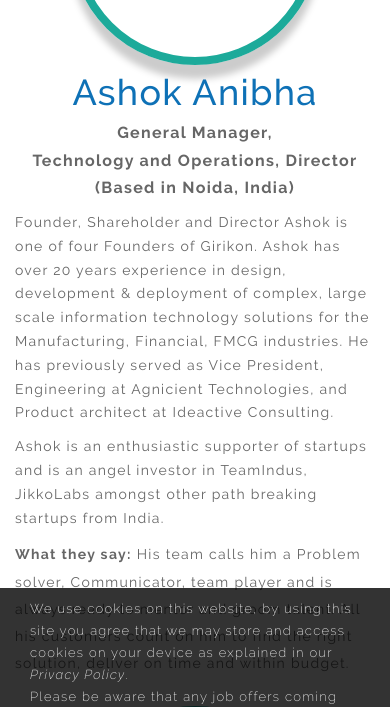
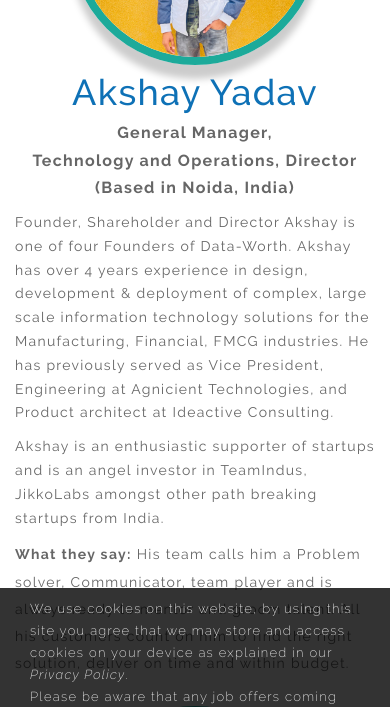
Before and after one commit to 2809akshayyadav/Data-Wort-, a PHP site: page /team.php in a window 390 px wide. Shown: the part 462-1169 px from the top of the page. Run offline with PHP 8.4, Linux system fonts and the light colour scheme; some libraries are stand-ins or nearby versions.

Commit message:
Data Worth

```diff
--- a/team.php
+++ b/team.php
@@ -53,17 +53,17 @@ include '.\include\header.html';
               </div>
               <div class="row">
                 <div class="col-md-6 col-sm-12 fx animated fadeInUp management" data-animate="fadeInUp">
-                  <div class="member-pp"><img src="images/ashok-anibha.jpg" alt=""></div>
-                  <h1 class="text-center">Ashok Anibha</h1>
+                  <div class="member-pp"><img src="images\IMG-20240103-WA0005.jpg" alt=""></div>
+                  <h1 class="text-center">Akshay Yadav</h1>
                   <div class="text-center"><strong>General Manager,</strong></div>
                   <div class="text-center"><strong>Technology and Operations, Director (Based in Noida, India)</strong>
                   </div>
-                  <p class="text-left">Founder, Shareholder and Director Ashok is one of four Founders of Girikon. Ashok
-                    has over 20 years experience in design, development &amp; deployment of complex, large scale
+                  <p class="text-left">Founder, Shareholder and Director Akshay is one of four Founders of Data-Worth. Akshay
+                    has over 4 years experience in design, development &amp; deployment of complex, large scale
                     information technology solutions for the Manufacturing, Financial, FMCG industries. He has
                     previously served as Vice President, Engineering at Agnicient Technologies, and Product architect at
                     Ideactive Consulting.</p>
-                  <p class="text-left">Ashok is an enthusiastic supporter of startups and is an angel investor in
+                  <p class="text-left">Akshay is an enthusiastic supporter of startups and is an angel investor in
                     TeamIndus, JikkoLabs amongst other path breaking startups from India.</p> <span><strong>What they
                       say:</strong> His team calls him a Problem solver, Communicator, team player and is always ready
                     to mentor and groom talent. All his customers count on him to find the right solution, deliver on
@@ -85,65 +85,6 @@ include '.\include\header.html';
                     make the working environment an enjoyable experience. What a great place to work!</span>
                 </div>
               </div>
-              <div class="row">
-                <div class="col-md-6 col-sm-12 fx animated fadeInUp management" data-animate="fadeInUp">
-                  <div class="member-pp"><img src="images/alankar-anibha.jpg" alt=""></div>
-                  <h1 class="text-center">Alankar Anibha </h1>
-                  <div class="text-center"><strong>Delivery and Service,</strong></div>
-                  <div class="text-center"><strong>Director (Based in Phoenix, USA) </strong></div>
-                  <p class="text-left">Founder, Shareholder and Director, is one of four team members who founded
-                    Girikon. Alankar has 20+ experience in Information Technology. Starting as an avid Java Programmer,
-                    Alankar has played multiple roles in the IT Services industry in different Industry domains and
-                    Technology Platforms. Prior to Girikon, Alankar managed many Enterprise level software
-                    implementations focussing on the Digital and Information Security space.</p>
-                  <p class="text-left">Alankar’s patient approach to complex problem, attention to detail, focused
-                    program execution and desire to providing Girikon’s customers with a quality outcome are all of
-                    which makes Girikon an ideal partner and the customers keep on coming back.</p> <span><strong>Desire
-                      for a quality outcome:</strong> Alankar’s deep understanding of different Technology Platforms and
-                    Program Delivery in general has established the foundation needed to deliver on a set of
-                    deliverables and achieve the best possible outcome for the customer.</span>
-                </div>
-                <div class="col-md-6 col-sm-12 fx animated fadeInUp management" data-animate="fadeInUp">
-                  <div class="member-pp"><img src="images/alok-anibha.jpg" alt=""></div>
-                  <h1 class="text-center">Alok Anibha</h1>
-                  <div class="text-center"><strong>Head, Salesforce Practice,</strong></div>
-                  <div class="text-center"><strong>Director (Based in Noida, India) </strong></div>
-                  <p class="text-left">Founder, Shareholder and Director, is one of four team members who founded
-                    Girikon. Alok has many years’ experience in the software industry. Previously he was Quality and
-                    Support Manager at Tribal Group, Project Delivery Manager at Agnicient Technologies and Ideactive.
-                    Alok spent 15+ years building his reputation as a true software professional with a constant eye on
-                    quality delivery and working to delight an impressive list customers including Ring Central,
-                    Omnicom, HP, ABN Amro Bank, L’Oreal, Bennett Coleman &amp; Co, British Council to name a few.</p>
-                  <span><strong>Technical Prowess:</strong> Alok’s technical chops are exceptional and he has a deep
-                    expertise in translating high level requirements and boiling this down into actionable development
-                    results.</span>
-                </div>
-              </div>
-              <div class="row">
-                <div class="col-md-6 col-sm-12 col-sm-offset-3 fx animated fadeInUp management" data-animate="fadeInUp">
-                  <div class="member-pp"><img src="images/yiannis-loupis.jpg" alt=""></div>
-                  <h1 class="text-center">Yiannis Loupis</h1>
-                  <div class="text-center"><strong>Managing Director,</strong></div>
-                  <div class="text-center"><strong>Australia and New Zealand (Based in Melbourne, Australia)</strong>
-                  </div>
-                  <p class="text-left">Shareholder and Director, Joined Girikon in late 2018. Yiannis has over 20 years
-                    of experience in Business Management/Ownership and delivering complex Programs in multiple
-                    industries including Information Technology and Education. Previously as Portfolio Director, Yiannis
-                    established the Portfolio Management Office in the ANZ region after a series of acquisitions by
-                    Tribal Group, a global leader in the software and services. His exceptional skills and experience in
-                    personnel management, operations management, program management, financial budgeting, strategic
-                    planning, business modelling, stakeholder and vendor management is only a handful of skills in his
-                    kitbag. Girikon has given him the opportunity to expand its operations and provide an above standard
-                    profession services in the Aust/NZ region.</p> <span><strong>Incredible Girikon!!</strong> Girikon
-                    has a team of professional, dedicated and focused individuals. Results and outcomes are what count
-                    and Girikon has proven themselves in a relatively short time to consistently deliver quality results
-                    for their customers. Thanks to management and the whole team for the warm welcome into the Girikon
-                    team. There is a real sense of pride and ownership in the work, projects and growth achieved to date
-                    and a firm excitement about the future of Girikon.</span>
-                  <p class="text-left"><strong>I can’t wait for our prospective clients in Australia and New Zealand to
-                      experience this!</strong></p>
-                </div>
-              </div>
             </div>
           </div>
         </article>
```
Also changed, not shown: images/IMG-20240103-WA0005.jpg (added).
